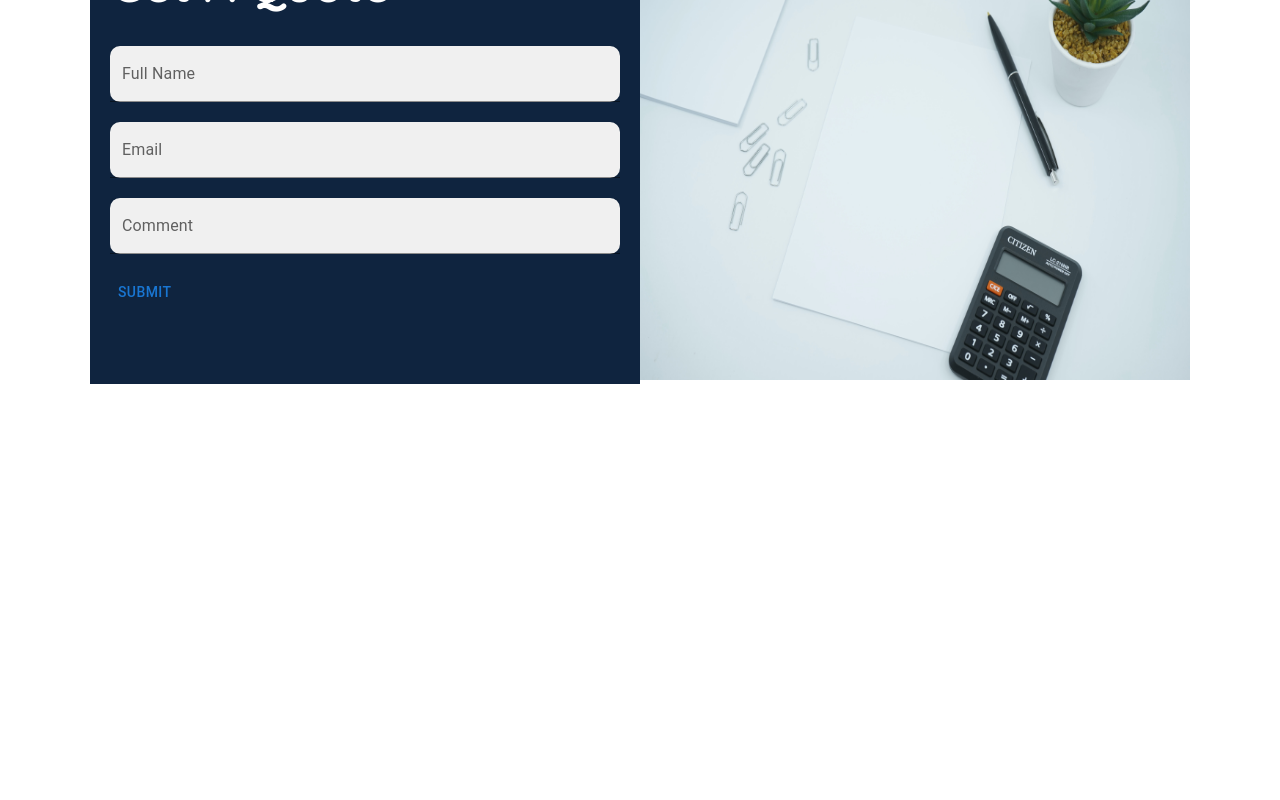
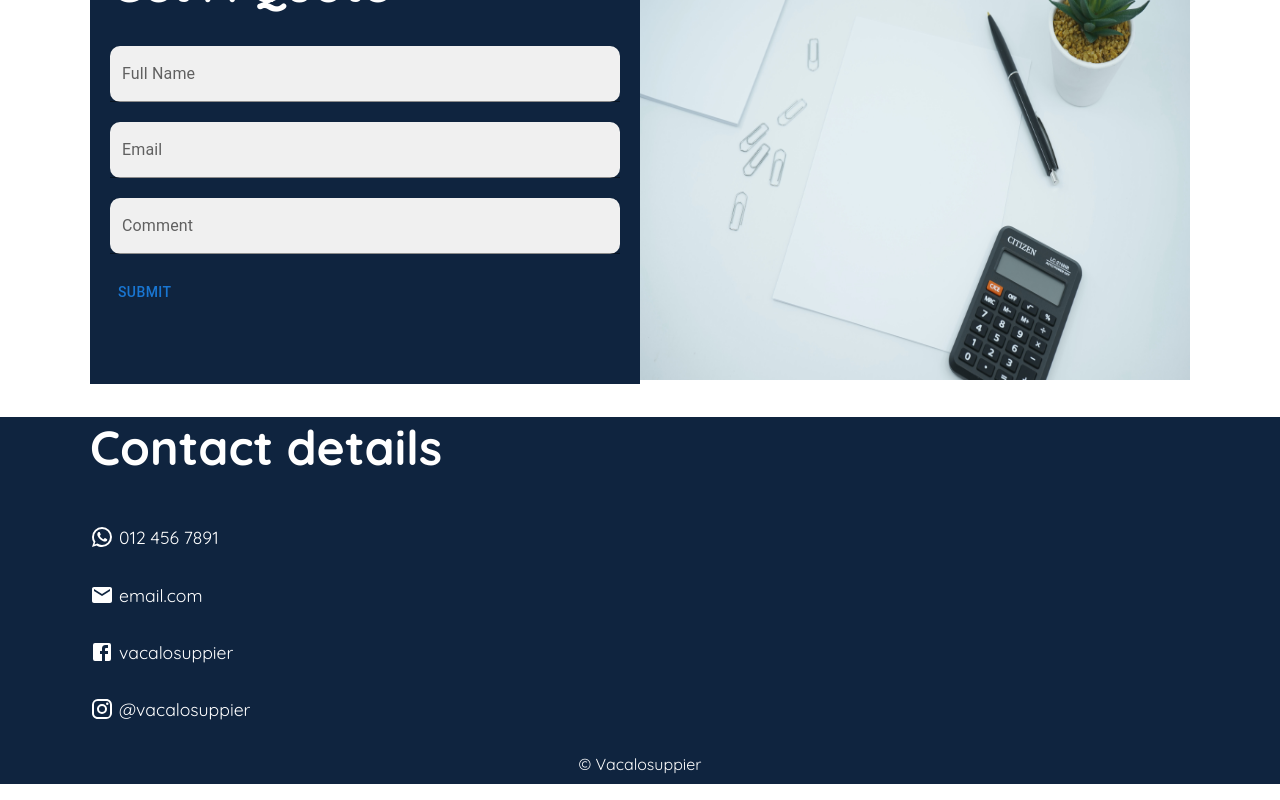
Before and after one commit to SihleKambula/vacalosuppier, a Next.js app: page / in a window 1280 px wide. Shown: the part 2341-3141 px from the top of the page. Before the commit the page ends 2725 px from the top, so only its background shows below. Built offline with nearby package versions, Linux system fonts and the light colour scheme.

Commit message:
footer section added

```diff
--- /dev/null
+++ b/components/Footer.js
@@ -0,0 +1,53 @@
+import { Grid } from "@mui/material";
+import Image from "next/image";
+import WhatsAppIcon from "@mui/icons-material/WhatsApp";
+import EmailIcon from "@mui/icons-material/Email";
+import FacebookIcon from "@mui/icons-material/Facebook";
+import InstagramIcon from "@mui/icons-material/Instagram";
+import styles from "../styles/Footer.module.css";
+export default function Footer() {
+  const socialIcons = [
+    {
+      icon: <WhatsAppIcon />,
+      value: "012 456 7891",
+      link: "https://wa.me/0740872680",
+    },
+    {
+      icon: <EmailIcon />,
+      value: "email.com",
+      link: "mailto:valenciam@vacalosuppliers.co.za",
+    },
+    {
+      icon: <FacebookIcon />,
+      value: "vacalosuppier",
+      link: "https:facebook.com",
+    },
+    {
+      icon: <InstagramIcon />,
+      value: "@vacalosuppier",
+      link: "https:instagram.com",
+    },
+  ];
+  return (
+    <div className={styles.container}>
+      <div className={styles.innerContainer}>
+        <h1 style={{ fontSize: "3rem" }}>Contact details</h1>
+        <Grid container>
+          <Grid item xs={12}>
+            {socialIcons.map((icon, index) => (
+              <a href={icon.link} style={{ color: "white" }}>
+                <div className={styles.socialIcons} key={index}>
+                  {icon.icon}
+                  <p className={styles.value}>{icon.value}</p>
+                </div>
+              </a>
+            ))}
+          </Grid>
+        </Grid>
+        <p style={{ textAlign: "center", paddingBottom: "10px" }}>
+          &copy; Vacalosuppier
+        </p>
+      </div>
+    </div>
+  );
+}
--- a/pages/index.js
+++ b/pages/index.js
@@ -1,5 +1,6 @@
 import Head from "next/head";
 import About from "../components/About";
+import Footer from "../components/Footer";
 import Landing from "../components/Landing";
 import Navbar from "../components/Navbar";
 import Product from "../components/Product";
@@ -27,7 +28,9 @@ export default function Home() {
         <Quote />
       </main>
 
-      <footer></footer>
+      <footer>
+        <Footer />
+      </footer>
     </div>
   );
 }
--- /dev/null
+++ b/styles/Footer.module.css
@@ -0,0 +1,16 @@
+.container{
+    background-color: #0F243F;
+    color: #ffffff;
+}
+.innerContainer {
+    width: 1100px;
+    margin: 0 auto;
+}
+.socialIcons{
+    display: flex;
+    align-items: center;
+}
+.value{
+    font-size: 1.1rem;
+    margin-left: 5px;
+}
```
